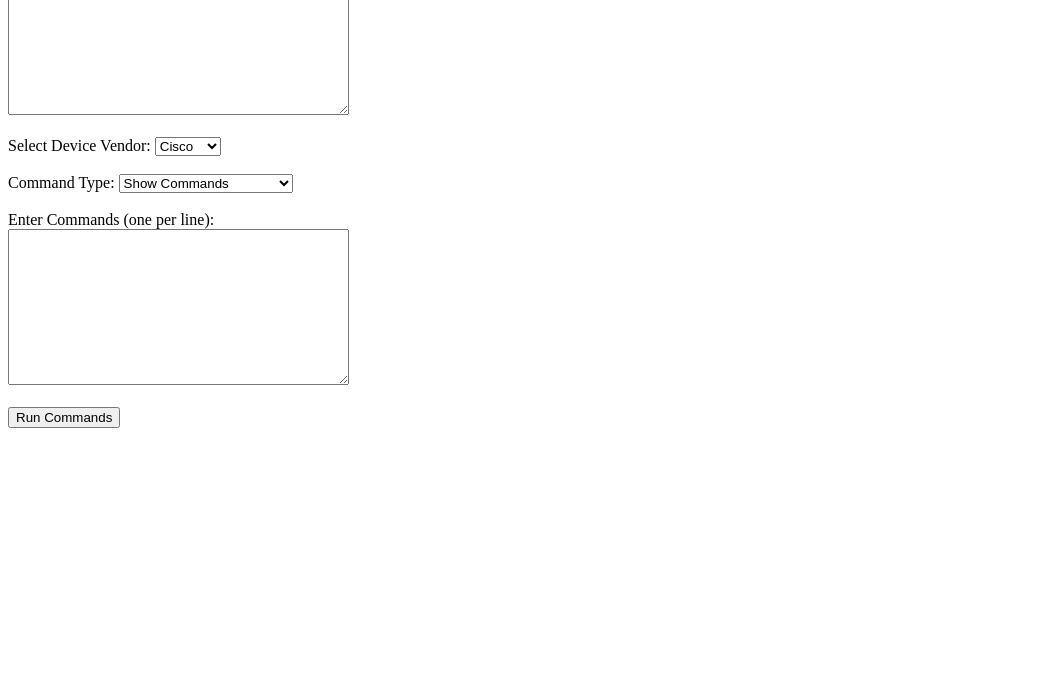
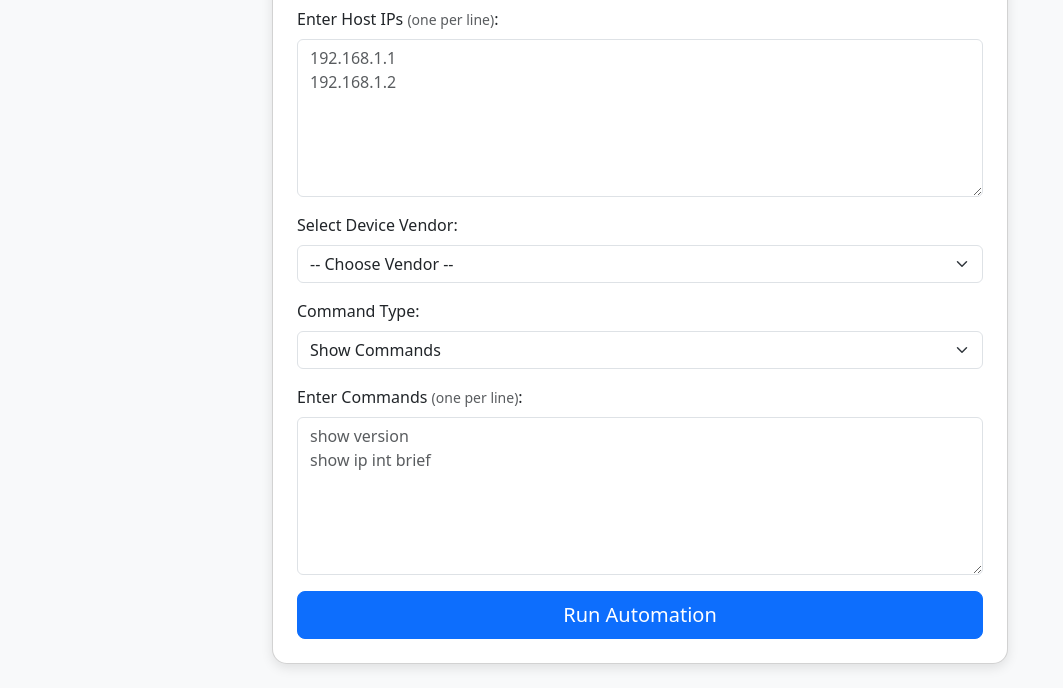
Before and after one commit to dinesz/Network-Automation, a plain HTML site: page Full Automation/templates/index3.html in a window 1280 px wide. Shown: the part 126-814 px from the top of the page, without its empty margins (0-1063 px from the left). Drawn offline with nearby package versions, Linux system fonts and the light colour scheme.

Commit message:
updated index

```diff
--- a/Full Automation/templates/index3.html
+++ b/Full Automation/templates/index3.html
@@ -3,31 +3,70 @@
 <head>
     <meta charset="UTF-8">
     <title>Network Automation Tool</title>
+    <link href="https://cdn.jsdelivr.net/npm/bootstrap@5.3.0/dist/css/bootstrap.min.css" rel="stylesheet">
+    <style>
+        body {
+            background-color: #f8f9fa;
+        }
+        .form-section {
+            margin-top: 50px;
+        }
+        .card {
+            border-radius: 15px;
+            box-shadow: 0 4px 12px rgba(0, 0, 0, 0.1);
+        }
+        textarea {
+            resize: vertical;
+        }
+    </style>
 </head>
 <body>
-    <h2>Network Automation Tool</h2>
+    <div class="container form-section">
+        <div class="row justify-content-center">
+            <div class="col-md-10 col-lg-8">
+                <div class="card p-4">
+                    <h3 class="text-center mb-4">Network Automation Tool</h3>
                     <form action="/run" method="post">
-        <label for="ips">Enter Host IPs (one per line):</label><br>
-        <textarea name="ips" rows="10" cols="40" placeholder="192.168.1.1&#10;192.168.1.2" required></textarea><br><br>
+                        <div class="mb-3">
+                            <label for="ips" class="form-label">Enter Host IPs <small class="text-muted">(one per line)</small>:</label>
+                            <textarea name="ips" class="form-control" rows="6" placeholder="192.168.1.1&#10;192.168.1.2" required></textarea>
+                        </div>
 
-        <label for="vendor">Select Device Vendor:</label>
-        <select name="vendor" required>
+                        <div class="mb-3">
+                            <label for="vendor" class="form-label">Select Device Vendor:</label>
+                            <select name="vendor" class="form-select" required>
+                                <option value="">-- Choose Vendor --</option>
                                 <option value="cisco_ios">Cisco</option>
                                 <option value="arista_eos">Arista</option>
                                 <option value="juniper">Juniper</option>
                                 <option value="aruba_os">Aruba</option>
-        </select><br><br>
+                            </select>
+                        </div>
 
-        <label for="cmd_type">Command Type:</label>
-        <select name="cmd_type" required>
+                        <div class="mb-3">
+                            <label for="cmd_type" class="form-label">Command Type:</label>
+                            <select name="cmd_type" class="form-select" required>
                                 <option value="show">Show Commands</option>
                                 <option value="config">Configuration Commands</option>
-        </select><br><br>
+                            </select>
+                        </div>
 
-        <label for="commands">Enter Commands (one per line):</label><br>
-        <textarea name="commands" rows="10" cols="40" required></textarea><br><br>
+                        <div class="mb-3">
+                            <label for="commands" class="form-label">Enter Commands <small class="text-muted">(one per line)</small>:</label>
+                            <textarea name="commands" class="form-control" rows="6" required placeholder="show version&#10;show ip int brief"></textarea>
+                        </div>
 
-        <button type="submit">Run Commands</button>
+                        <div class="d-grid">
+                            <button type="submit" class="btn btn-primary btn-lg">Run Automation</button>
+                        </div>
                     </form>
+                </div>
+                <div class="text-center mt-4">
+                    <!-- <p class="text-muted">© 2025 Enterprise Network Automation</p> -->
+
+                </div>
+            </div>
+        </div>
+    </div>
 </body>
 </html>
```
Lines whose indentation alone changed are shown as unchanged.
